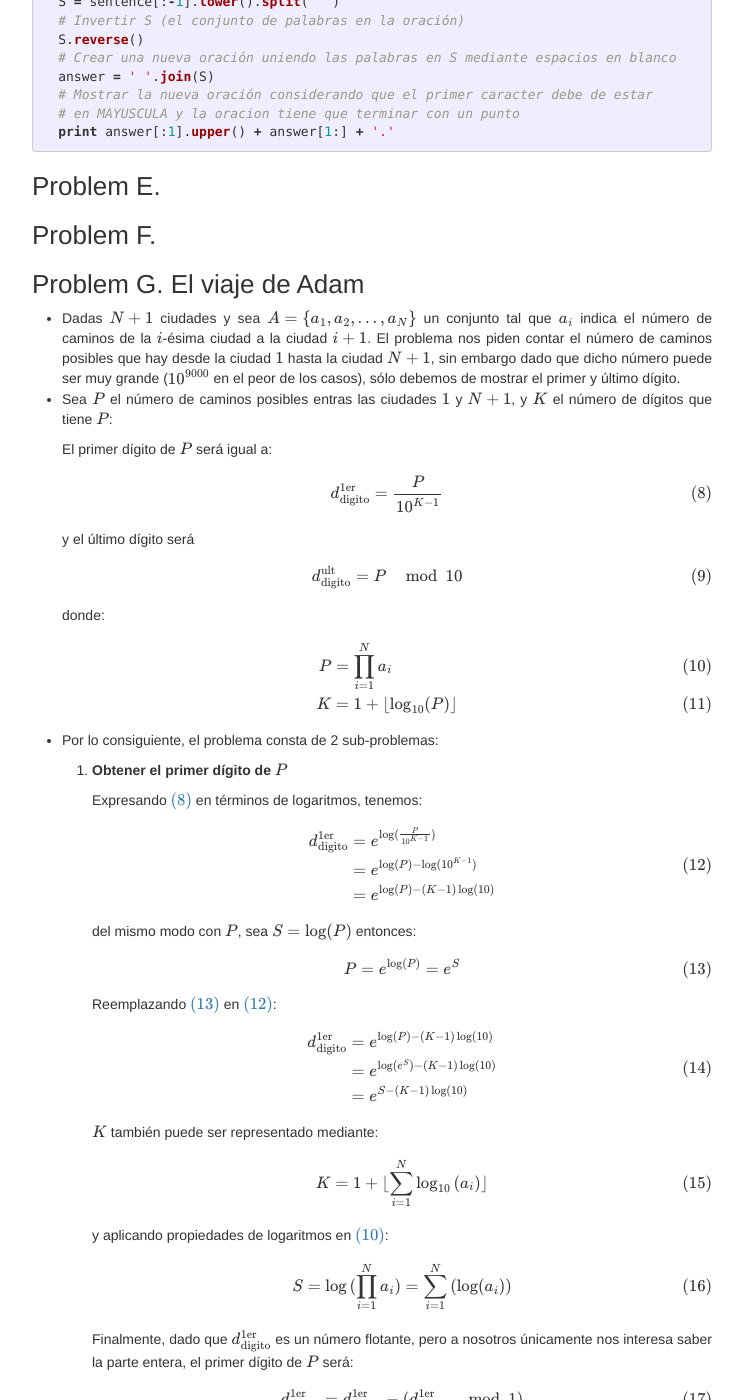
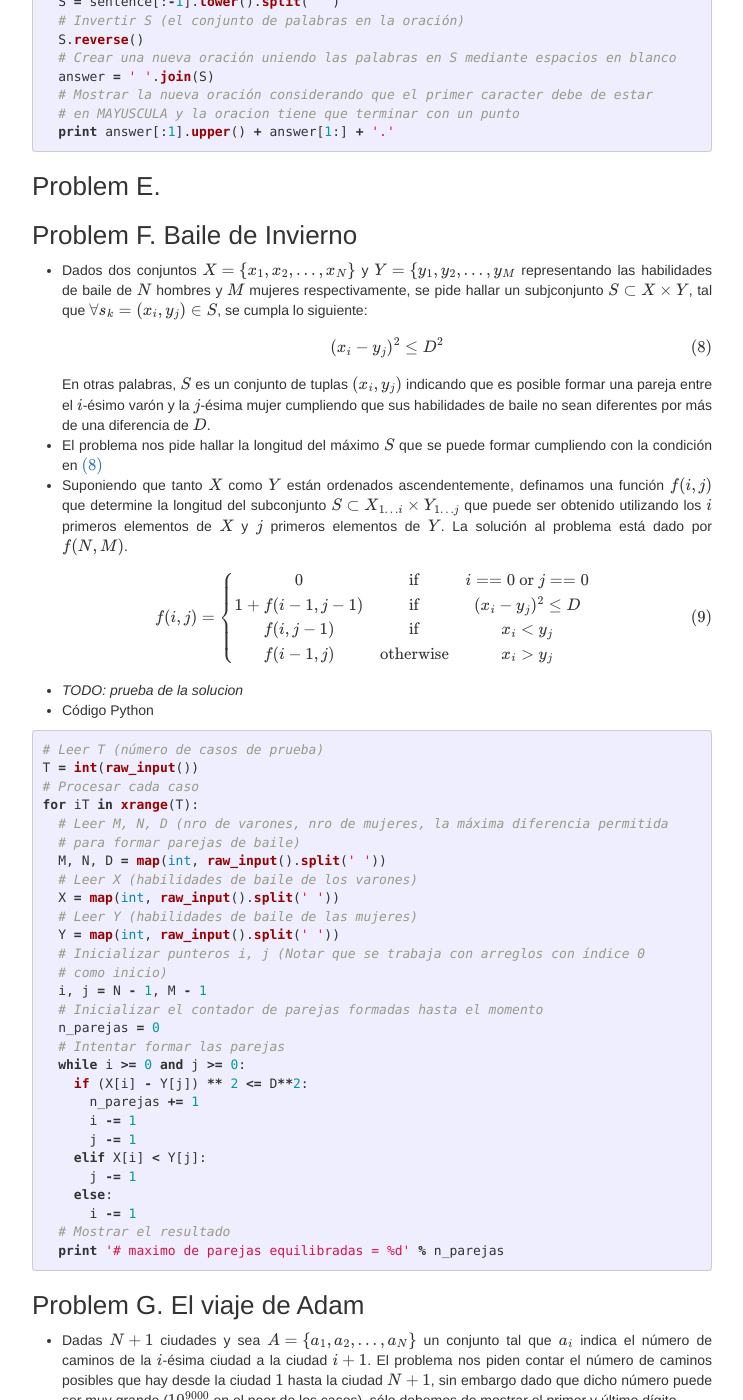
Before and after one commit to berthin/berthin.github.io, a Jekyll site: the page built from _posts/2016-07-21-xcuscontest.markdown, in a window 1280 px wide and 1400 px high, scrolled down 5139 px. Shown: the whole window, without its empty margins (268-1011 px from the left). Built offline with Jekyll 4.4.1, drawn with Linux system fonts in a browser that asks for light colours; nearby versions of some CDN libraries; formulas are drawn with MathJax 3; a style sheet for code colours, icons or effects is not loaded.

Commit message:
adding problem F analysis, TODO: prueba

````diff
--- a/_posts/2016-07-21-xcuscontest.markdown
+++ b/_posts/2016-07-21-xcuscontest.markdown
@@ -304,7 +304,62 @@ for iT in xrange(T):
 
 ### Problem E. <a id="Problem-E"/>
 
-### Problem F. <a id="Problem-F"/>
+### Problem F. Baile de Invierno <a id="Problem-F"/>
+* Dados dos conjuntos $$X=\{ x_1, x_2, \dots, x_N\}$$ y $$Y=\{ y_1, y_2, \dots, y_M$$ representando las habilidades de baile de $$N$$ hombres y $$M$$ mujeres respectivamente, se pide hallar un subjconjunto $$S \subset X \times Y$$, tal que $$\forall s_k = (x_i, y_j) \in S$$, se cumpla lo siguiente:
+\begin{equation}
+  (x_i - y_j)^2 \leq D^2
+  \label{eqF:D}
+\end{equation}
+  En otras palabras, $$S$$ es un conjunto de tuplas $$(x_i, y_j)$$ indicando que es posible formar una pareja entre el $$i$$-ésimo varón y la $$j$$-ésima mujer cumpliendo que sus habilidades de baile no sean diferentes por más de una diferencia de $$D$$.
+* El problema nos pide hallar la longitud del máximo $$S$$ que se puede formar cumpliendo con la condición en \eqref{eqF:D}
+* Suponiendo que tanto $$X$$ como $$Y$$ están ordenados ascendentemente, definamos una función $$f(i, j)$$ que determine la longitud del subconjunto $$S \subset X_{1\dots i} \times Y_{1\dots j}$$ que puede ser obtenido utilizando los $$i$$ primeros elementos de $$X$$ y $$j$$ primeros elementos de $$Y$$. La solución al problema está dado por $$f(N, M)$$.
+
+$$
+\begin{equation}
+  f(i,j) =\left\{
+    \begin{matrix}
+      0 & \text{if} & i == 0 \text{ or } j == 0\\
+      1 + f(i - 1, j - 1) & \text{if} &  (x_i - y_j)^2 \leq D\\
+      f(i, j - 1) & \text{if} & x_i < y_j \\
+      f(i - 1, j) & \text{otherwise} & x_i > y_j
+    \end{matrix}\right.
+    \label{eqF:f}
+  \end{equation}
+$$
+
+* *TODO: prueba de la solucion*
+* Código Python
+
+```python
+# Leer T (número de casos de prueba)
+T = int(raw_input())
+# Procesar cada caso
+for iT in xrange(T):
+  # Leer M, N, D (nro de varones, nro de mujeres, la máxima diferencia permitida
+  # para formar parejas de baile)
+  M, N, D = map(int, raw_input().split(' '))
+  # Leer X (habilidades de baile de los varones)
+  X = map(int, raw_input().split(' '))
+  # Leer Y (habilidades de baile de las mujeres)
+  Y = map(int, raw_input().split(' '))
+  # Inicializar punteros i, j (Notar que se trabaja con arreglos con índice 0
+  # como inicio)
+  i, j = N - 1, M - 1
+  # Inicializar el contador de parejas formadas hasta el momento
+  n_parejas = 0
+  # Intentar formar las parejas
+  while i >= 0 and j >= 0:
+    if (X[i] - Y[j]) ** 2 <= D**2:
+      n_parejas += 1
+      i -= 1
+      j -= 1
+    elif X[i] < Y[j]:
+      j -= 1
+    else:
+      i -= 1
+  # Mostrar el resultado
+  print '# maximo de parejas equilibradas = %d' % n_parejas
+```
 
 ### Problem G. El viaje de Adam <a id="Problem-G"/>
 
````
